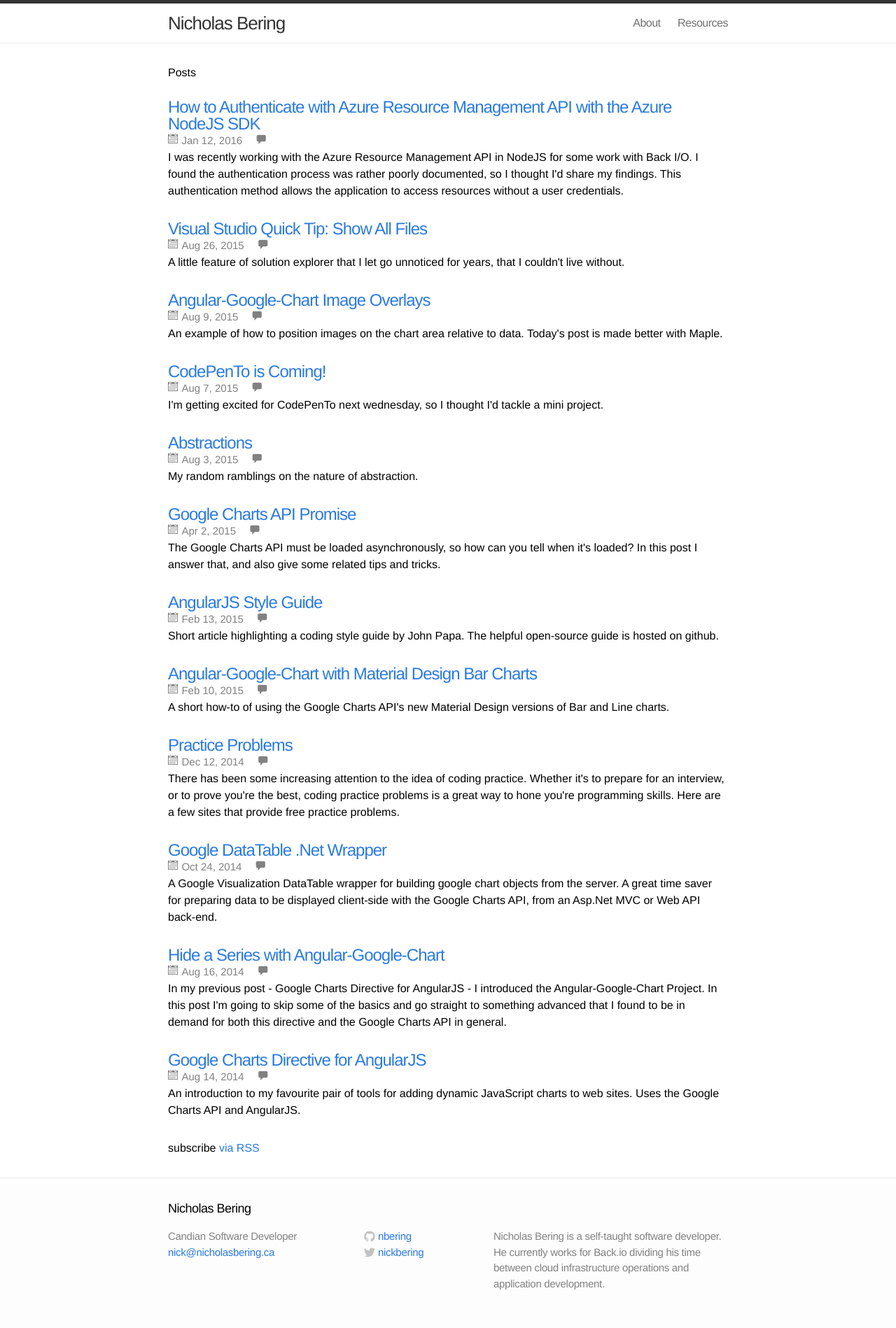
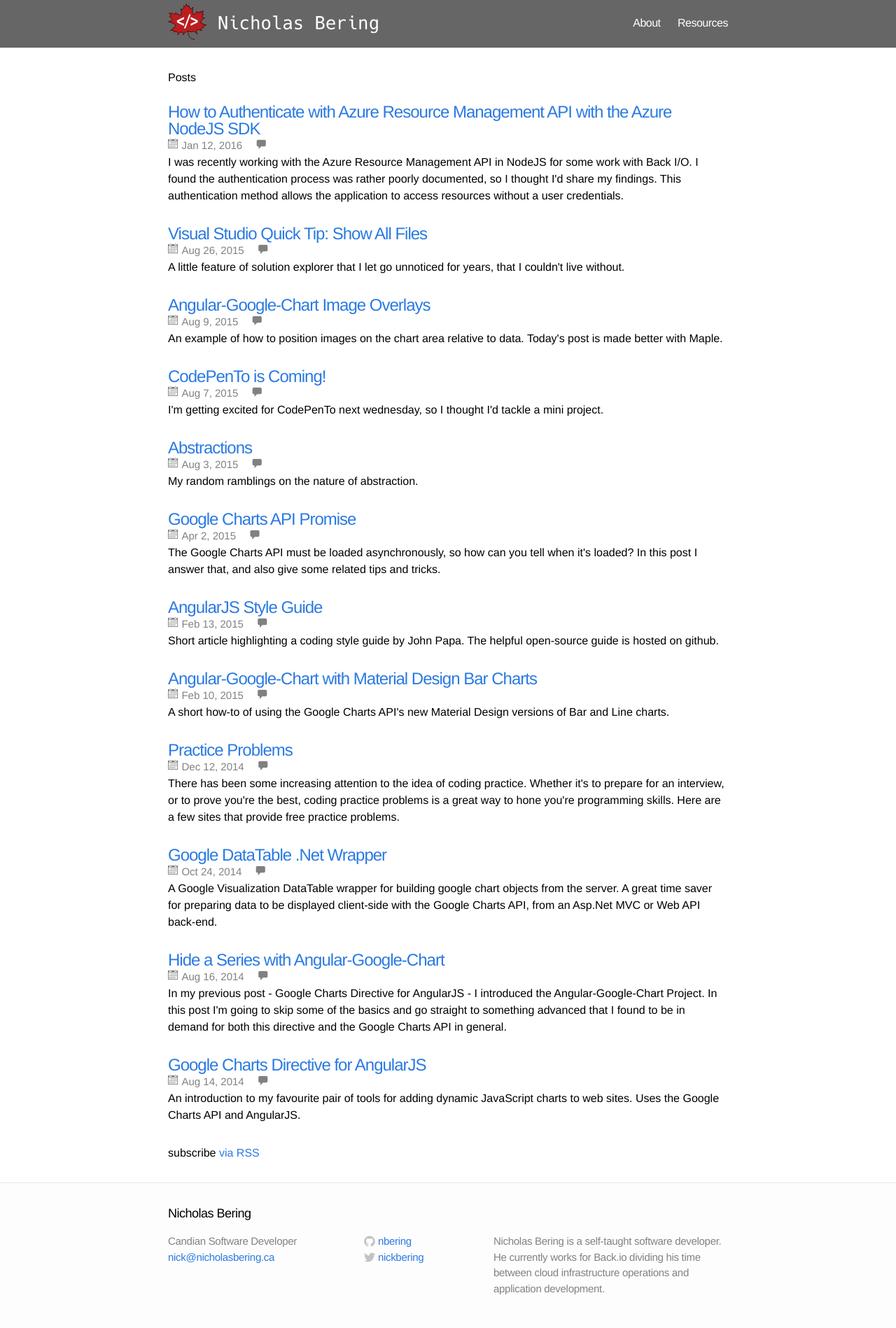
Before and after one commit to nbering/nicholasbering-ca, a Jekyll site: the page built from index.html, in a window 1280 px wide. Shown: the whole page at 70% size. Built offline with Jekyll 4.4.1, drawn with Linux system fonts in a browser that asks for light colours; nearby versions of some CDN libraries; comment, search, counter and statistics services are not loaded.

Commit message:
Quickly hacked together a new site header. closes #2

```diff
--- a/_includes/header.html
+++ b/_includes/header.html
@@ -1,18 +1,19 @@
 <header class="site-header">
 
   <div class="wrap">
-
-    <a class="site-title" href="{{ site.baseurl }}/">{{ site.title }}</a>
+    <a class="site-title" href="{{ site.baseurl }}/">
+        <img src='{{ "/images/logo-with-text-dark.svg" | prepend: site.baseurl }}' alt="{{site.title}}">
+    </a>
 
     <nav class="site-nav">
       <a href="#" class="menu-icon">
         <svg version="1.1" xmlns="http://www.w3.org/2000/svg" xmlns:xlink="http://www.w3.org/1999/xlink" x="0px" y="0px"
            viewBox="0 0 18 15" enable-background="new 0 0 18 15" xml:space="preserve">
-          <path fill="#505050" d="M18,1.484c0,0.82-0.665,1.484-1.484,1.484H1.484C0.665,2.969,0,2.304,0,1.484l0,0C0,0.665,0.665,0,1.484,0
+          <path fill="#FFFFFF" d="M18,1.484c0,0.82-0.665,1.484-1.484,1.484H1.484C0.665,2.969,0,2.304,0,1.484l0,0C0,0.665,0.665,0,1.484,0
             h15.031C17.335,0,18,0.665,18,1.484L18,1.484z"/>
-          <path fill="#505050" d="M18,7.516C18,8.335,17.335,9,16.516,9H1.484C0.665,9,0,8.335,0,7.516l0,0c0-0.82,0.665-1.484,1.484-1.484
+          <path fill="#FFFFFF" d="M18,7.516C18,8.335,17.335,9,16.516,9H1.484C0.665,9,0,8.335,0,7.516l0,0c0-0.82,0.665-1.484,1.484-1.484
             h15.031C17.335,6.031,18,6.696,18,7.516L18,7.516z"/>
-          <path fill="#505050" d="M18,13.516C18,14.335,17.335,15,16.516,15H1.484C0.665,15,0,14.335,0,13.516l0,0
+          <path fill="#FFFFFF" d="M18,13.516C18,14.335,17.335,15,16.516,15H1.484C0.665,15,0,14.335,0,13.516l0,0
             c0-0.82,0.665-1.484,1.484-1.484h15.031C17.335,12.031,18,12.696,18,13.516L18,13.516z"/>
         </svg>
       </a>
--- a/_sass/_site-header.scss
+++ b/_sass/_site-header.scss
@@ -1,10 +1,10 @@
 @charset "UTF-8";
 
 .site-header {
-  border-top: 5px solid #333;
   border-bottom: 1px solid #e8e8e8;
   min-height: 56px;
-  background-color: white;
+  background-color: $secondary;
+  padding-top: 5px;
 }
 
 .site-title,
@@ -15,7 +15,6 @@
   font-size: 26px;
   letter-spacing: -1px;
   float: left;
-  line-height: 56px;
   position: relative;
   z-index: 1;
 }
@@ -30,7 +29,7 @@
 
   .page-link {
     margin-left: 20px;
-    color: #727272;
+    color: white;
     letter-spacing: -.5px;
   }
 
@@ -39,7 +38,7 @@
         position: fixed;
         z-index: 10;
         top: 14px; right: 8px;
-        background-color: white;
+        background-color: $secondary;
         -webkit-border-radius: 5px;
         -moz-border-radius: 5px;
         border-radius: 5px;
```
Also changed, not shown: images/logo-with-text-dark.svg (added), images/logo.svg (added).
